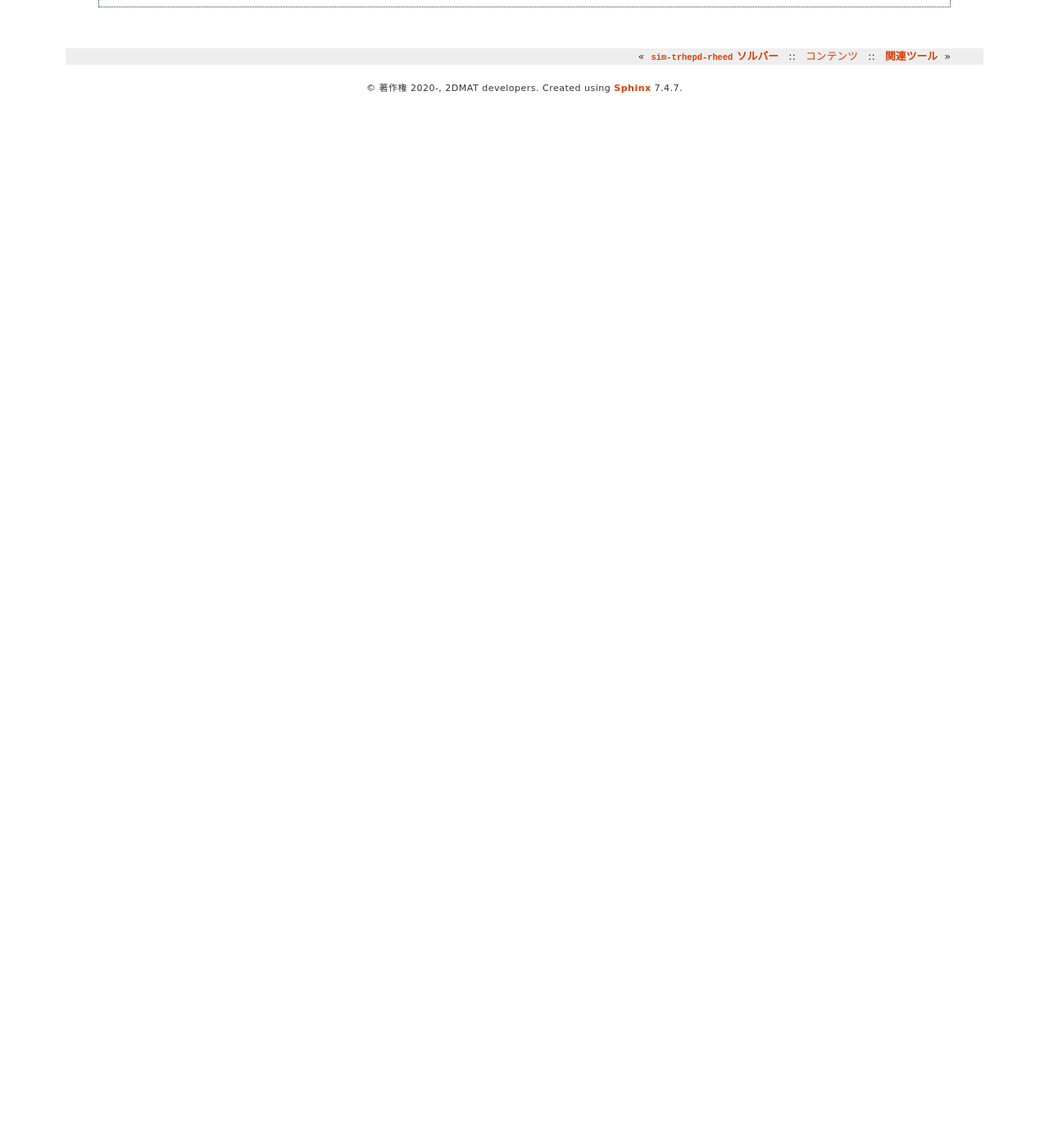
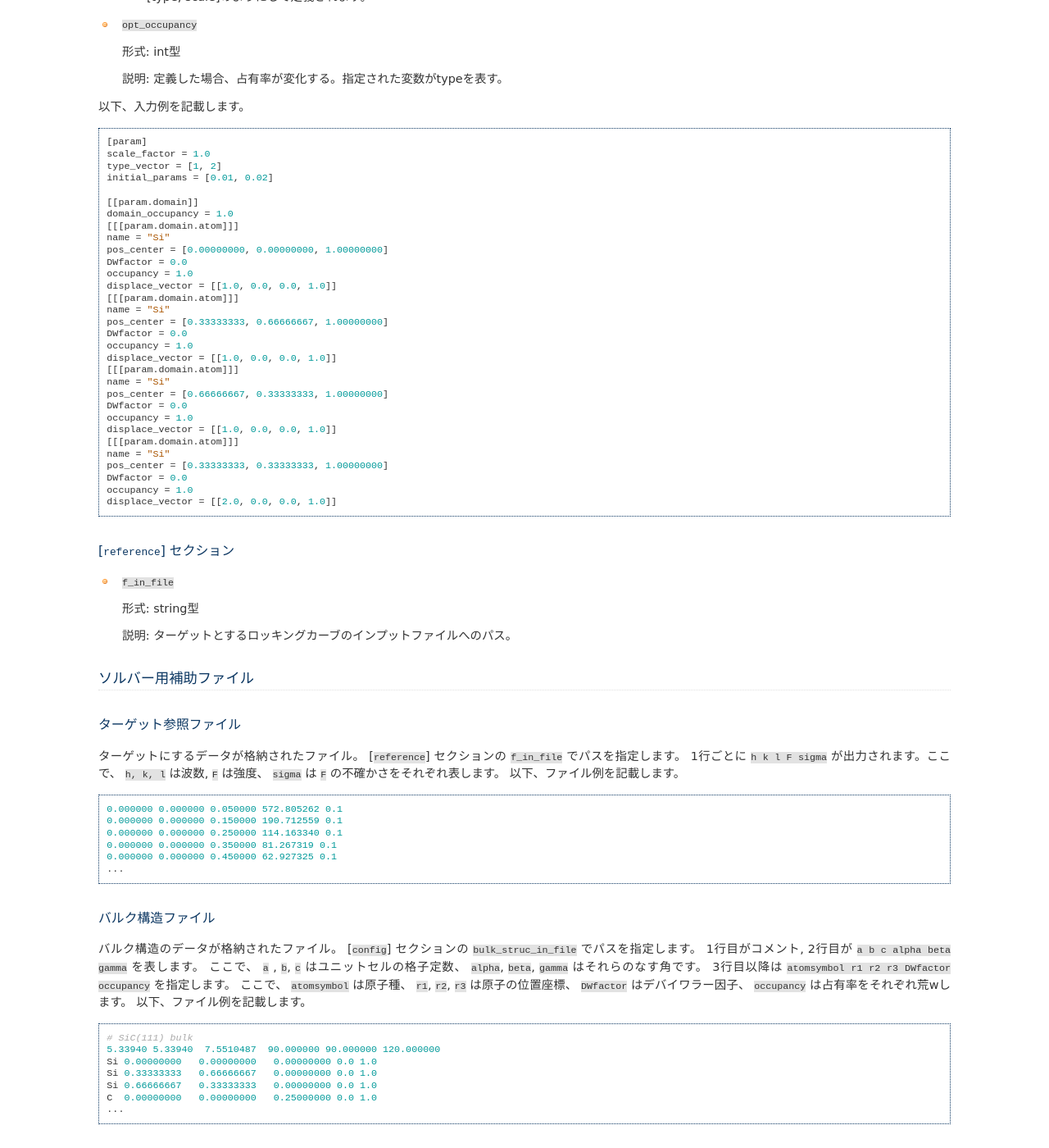
Before and after one commit to issp-center-dev/2DMAT, a Sphinx documentation site: the page built from doc/ja/source/solver/sxrd.rst, in a window 1280 px wide and 1400 px high, scrolled down 2363 px. Shown: the whole window at 82% size. Built offline with Sphinx 7.4.7, drawn with Linux system fonts in a browser that asks for light colours; before the commit the page ends 2487 px from its top, so only the background shows below that; some of the changed text lies outside the part shown.

Commit message:
update manual

```diff
--- a/doc/ja/source/solver/sxrd.rst
+++ b/doc/ja/source/solver/sxrd.rst
@@ -35,16 +35,59 @@ T.B.A.
 
   説明: バルク構造のインプットファイル。
 
-- ``struc_in_file``
+以下、入力例を記載します。
 
-  形式: string型
+.. code-block::
 
-  説明: 表面構造のインプットファイル。
-
+   [config]
+   calc_sxrd_exec_file = "../../sxrdcalc"
+   bulk_struc_in_file = "sic111-r3xr3.blk"
 
 [``param``] セクション
 ^^^^^^^^^^^^^^^^^^^^^^^^^^^^^
-本セクションは最適化したい原子の個数分定義を行う。
+
+- ``scale_factor``
+
+  形式: float型 (default: 1.0)
+
+  説明: ターゲットのRocking Curveとシミュレーションで得られるRocking Curveのスケールの値。
+
+- ``opt_scale_factor``
+
+  形式: bool型 (default: false)
+
+  説明: ``scale_factor`` を最適化するかどうかのフラグ。
+
+- ``type_vector``
+
+  形式: list型
+
+  説明: 最適化する変数の種類を正の数のlist形式で指定します。
+  [``param.atom``]サブセクションで指定されるtypeの種類と、本リストが対応します。
+  typeが同じ場合は、同じ変数として取り扱われます。
+
+- ``initial_params``
+
+  形式: list型
+
+  説明:   ``type_vector`` で定義された各変数(type)の初期値をlist形式で与えます。
+  ``type_vector`` と同じ長さである必要があります。
+
+[``param.domain``] サブセクション
+-----------------------------------
+本セクションではドメインを作成します。作成したいドメイン分、定義する必要があります。
+[``param.domain.atom``] サブサブセクションでドメイン内の情報を指定します。
+
+- ``domain_occupancy``
+
+  形式: float型
+
+  説明: ドメイン全体の占有率。
+
+[``param.domain.atom``] サブサブセクション
+---------------------------------------------
+本セクションはドメインに所属する最適化したい原子の個数分定義を行う必要があります。
+なお、変数の種類を表すtypeですが、float形式で正の数を入力する必要がありますので注意してください。
 
 - ``name``
 
@@ -56,7 +99,7 @@ T.B.A.
 
   形式: list型
 
-  説明: 原子の中心座標。[:math:`x_0, y_0, z_0`]の形式で記載する(:math:`x_0, y_0, z_0` はfloat)。
+  説明: 原子の中心座標。[:math:`x_0, y_0, z_0`]の形式で記載します(:math:`x_0, y_0, z_0` はfloat)。
 
 - ``DWfactor``
 
@@ -68,30 +111,68 @@ T.B.A.
 
   形式: float型 (default: 1.0)
 
-  説明: 占有率。
+  説明: 原子の占有率。
 
 - ``displace_vector`` (省略可)
 
   形式: listのlist型
 
   説明: 原子を動かす方向を定義するベクトル。最大3方向まで指定可能。
-       各リストで変位ベクトルと初期値を[:math:`D_{i1}, D_{i2}, D_{i3}, l_{i0}` ]のようにして定義する(:math:`D_{i1}, D_{i2}, D_{i3}, l_{i0}` はfloat)。
+       各リストで変位ベクトルと初期値を[type, :math:`D_{i1}, D_{i2}, D_{i3}` ]のようにして定義する(typeはint、:math:`D_{i1}, D_{i2}, D_{i3}` はfloat)。
        与えられた情報に従い、
-       :math:`dr_i = (D_{i1} \vec{a} + D_{i2} \vec{b} + D_{i3} \vec{c}) * l_{i}`
-       のように:math:`l_i` を変位させる( :math:`\vec{a}, \vec{b}, \vec{c}` は ``bulk_struc_in_file`` もしくは ``struc_in_file`` で指定された入力ファイルに記載された単位格子ベクトルを表す。)。 :math:`l_i` の初期値は :math:`l_{i0}` で与えられ、記載を省略した場合には :math:`0` が初期値として入る。
+       :math:`dr_i = (D_{i1} \vec{a} + D_{i2} \vec{b} + D_{i3} \vec{c}) * l_{type}`
+       のように :math:`l_{type}` を変位させます( :math:`\vec{a}, \vec{b}, \vec{c}` は ``bulk_struc_in_file`` もしくは ``struc_in_file`` で指定された入力ファイルに記載された単位格子ベクトルを表します)。
 
 - ``opt_DW`` (省略可)
 
   形式: list型
 
-  説明: デバイワラー因子を変化させる場合のスケールと初期値を与える。
-       [scale, initial]のようにして定義する。initialを省略する場合は1が定義される。
+  説明: デバイワラー因子を変化させる場合のスケールを設定します。
+       [type, scale]のようにして定義されます。
 
 - ``opt_occupancy``
 
-  形式: bool型 (default: false)
+  形式: int型
 
-  説明: 占有率を変化させるためのフラグ。
+  説明: 定義した場合、占有率が変化する。指定された変数がtypeを表す。
+
+
+以下、入力例を記載します。
+
+.. code-block::
+
+   [param]
+   scale_factor = 1.0
+   type_vector = [1, 2]
+   initial_params = [0.01, 0.02]
+
+   [[param.domain]]
+   domain_occupancy = 1.0
+   [[[param.domain.atom]]]
+   name = "Si"
+   pos_center = [0.00000000, 0.00000000, 1.00000000]
+   DWfactor = 0.0
+   occupancy = 1.0
+   displace_vector = [[1.0, 0.0, 0.0, 1.0]]
+   [[[param.domain.atom]]]
+   name = "Si"
+   pos_center = [0.33333333, 0.66666667, 1.00000000]
+   DWfactor = 0.0
+   occupancy = 1.0
+   displace_vector = [[1.0, 0.0, 0.0, 1.0]]
+   [[[param.domain.atom]]]
+   name = "Si"
+   pos_center = [0.66666667, 0.33333333, 1.00000000]
+   DWfactor = 0.0
+   occupancy = 1.0
+   displace_vector = [[1.0, 0.0, 0.0, 1.0]]
+   [[[param.domain.atom]]]
+   name = "Si"
+   pos_center = [0.33333333, 0.33333333, 1.00000000]
+   DWfactor = 0.0
+   occupancy = 1.0
+   displace_vector = [[2.0, 0.0, 0.0, 1.0]]
+
 
 
 [``reference``] セクション
@@ -107,15 +188,41 @@ T.B.A.
 ソルバー用補助ファイル
 ~~~~~~~~~~~~~~~~~~~~~~~~~~~~~~~
 
-``bulk_struc_in_file``
-
-
 ターゲット参照ファイル
 ^^^^^^^^^^^^^^^^^^^^^^^^^^^^^
 
-ターゲットにするデータが格納されたファイル ``f_in_file`` を指定します。
-T.B.A.
+ターゲットにするデータが格納されたファイル。 [``reference``] セクションの ``f_in_file`` でパスを指定します。
+1行ごとに ``h k l F sigma`` が出力されます。ここで、 ``h, k, l`` は波数, ``F`` は強度、 ``sigma`` は ``F`` の不確かさをそれぞれ表します。
+以下、ファイル例を記載します。
 
+.. code-block::
+
+   0.000000 0.000000 0.050000 572.805262 0.1
+   0.000000 0.000000 0.150000 190.712559 0.1
+   0.000000 0.000000 0.250000 114.163340 0.1
+   0.000000 0.000000 0.350000 81.267319 0.1
+   0.000000 0.000000 0.450000 62.927325 0.1
+   ...
+
+バルク構造ファイル
+^^^^^^^^^^^^^^^^^^^^^^^^^^^^^
+
+バルク構造のデータが格納されたファイル。 [``config``] セクションの ``bulk_struc_in_file`` でパスを指定します。
+1行目がコメント, 2行目が ``a b c alpha beta gamma`` を表します。
+ここで、 ``a`` , ``b``, ``c`` はユニットセルの格子定数、 ``alpha``, ``beta``, ``gamma`` はそれらのなす角です。
+3行目以降は ``atomsymbol r1 r2 r3 DWfactor occupancy`` を指定します。
+ここで、 ``atomsymbol`` は原子種、 ``r1``, ``r2``, ``r3`` は原子の位置座標、 ``DWfactor`` はデバイワラー因子、 ``occupancy`` は占有率をそれぞれ荒wします。
+以下、ファイル例を記載します。
+
+.. code-block::
+
+   # SiC(111) bulk
+   5.33940 5.33940  7.5510487  90.000000 90.000000 120.000000
+   Si 0.00000000   0.00000000   0.00000000 0.0 1.0
+   Si 0.33333333   0.66666667   0.00000000 0.0 1.0
+   Si 0.66666667   0.33333333   0.00000000 0.0 1.0
+   C  0.00000000   0.00000000   0.25000000 0.0 1.0
+   ...
 
 出力ファイル
 ~~~~~~~~~~~~~~~~~~~~~~~~~~~~~~~~~~~~~
```
